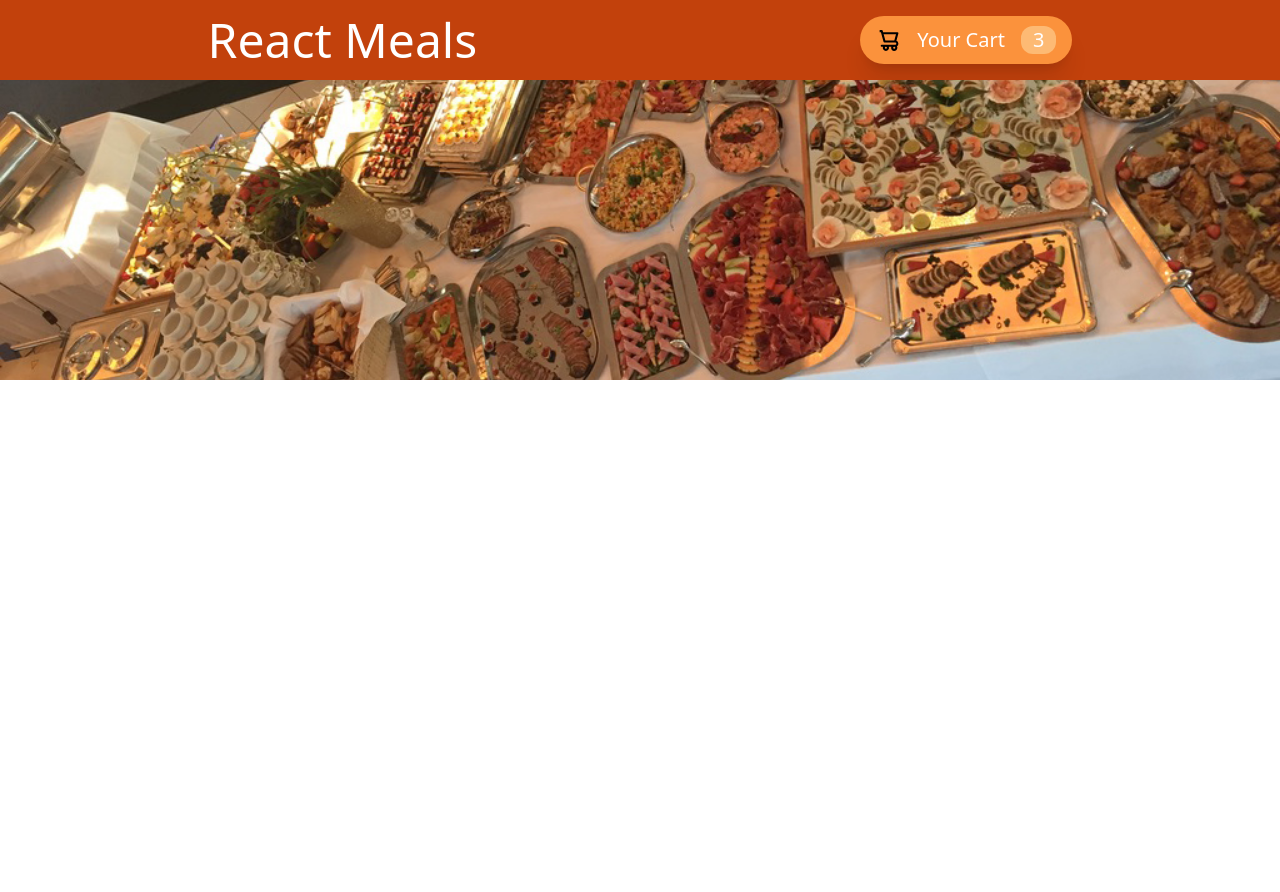
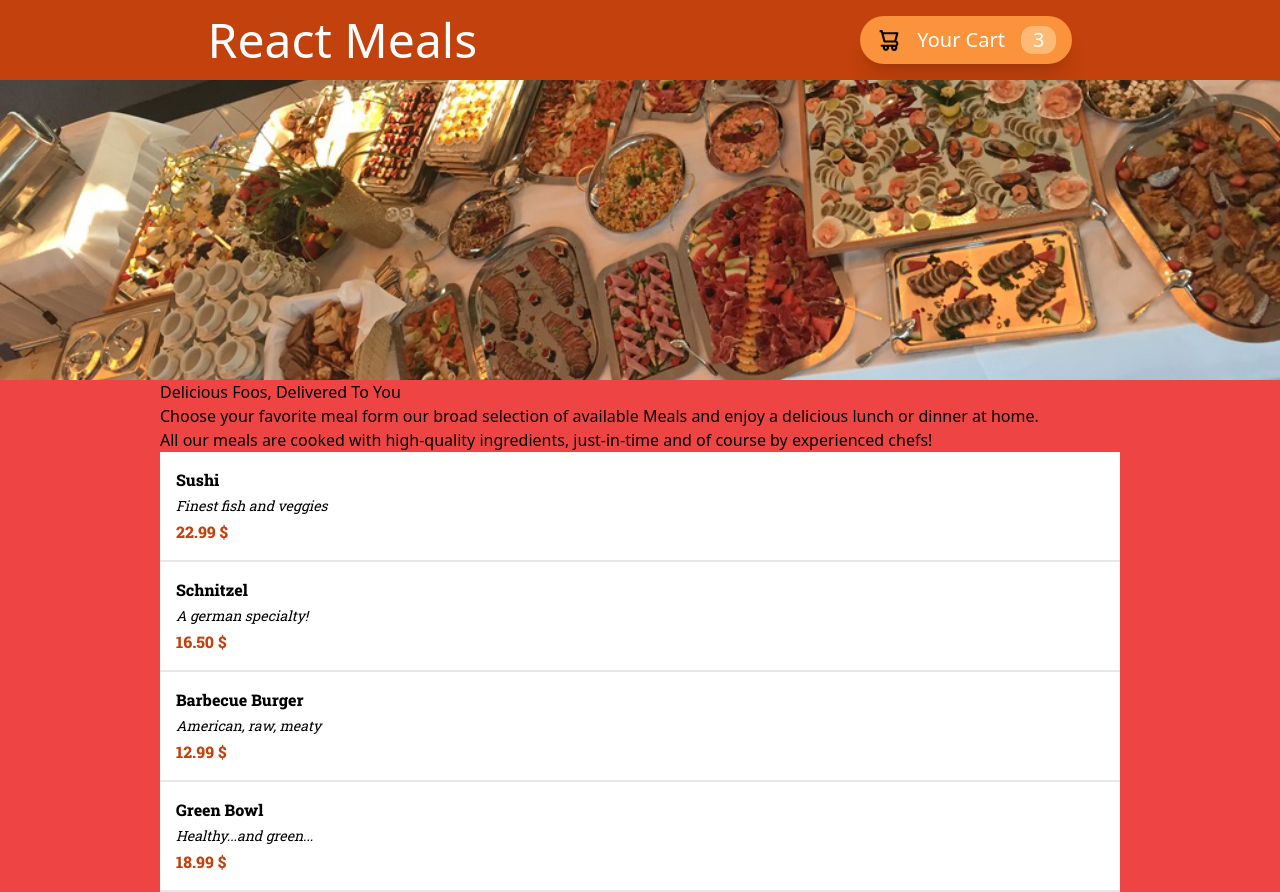
Before and after one commit to zrvnarmarin/Foodify-App, a React (Vite) app in the folder test-react/: page / in a window 1280 px wide. Before the commit the page ends 800 px from the top, so only its background shows below. Built offline with nearby package versions, Linux system fonts and the light colour scheme.

Commit message:
finished desgn of main section

```diff
--- a/test-react/src/App.jsx
+++ b/test-react/src/App.jsx
@@ -236,12 +236,16 @@
 
 import React, { createContext, useContext, useState } from "react";
 import Header from "./components/Layout/Header";
+import Meals from "./components/Meals/Meals";
 
 const App = () => {
 	return(
-		<>
+		<div className="bg-gray-700">
 			<Header />
-		</>
+			<main className="bg-red-500 flex items-center justify-center">
+				<Meals />
+			</main>
+		</div>
 	)
 }
 
--- /dev/null
+++ b/test-react/src/components/Meals/AvailableMeals.jsx
@@ -0,0 +1,22 @@
+import React from 'react'
+import { meals } from '../../data/meals'
+import Meal from './Meal.jsx'
+import Card from '../UI/Card'
+
+const AvailableMeals = () => {
+  return (
+    <div>
+        {meals.map(meal => {
+        return <ul key={meal.id} className='flex flex-col border-b-2 bg-white p-4'>
+            <Meal
+                id={meal.id}
+                name={meal.name}
+                description={meal.description}
+                price={meal.price}
+            />
+        </ul>
+    })}</div>
+  )
+}
+
+export default AvailableMeals
--- /dev/null
+++ b/test-react/src/components/Meals/Meal.jsx
@@ -0,0 +1,13 @@
+import React from 'react'
+
+const Meal = ({ id, name, description, price }) => {
+  return (
+    <li className='font-robotoSlab flex flex-col gap-1'>
+        <h3 className='font-semibold'>{name}</h3>
+        <div className='italic text-sm'>{description}</div>
+        <div className='font-semibold text-orange-700'>{price.toFixed(2)} $</div>
+    </li>
+  )
+}
+
+export default Meal
--- /dev/null
+++ b/test-react/src/components/Meals/Meals.jsx
@@ -0,0 +1,14 @@
+import React from 'react'
+import AvailableMeals from './AvailableMeals'
+import MealsSummary from './MealsSummary'
+
+const Meals = () => {
+  return (
+    <div className='flex flex-col w-3/4 justify-center'>
+        <MealsSummary />
+        <AvailableMeals />
+    </div>
+  )
+}
+
+export default Meals
--- /dev/null
+++ b/test-react/src/components/Meals/MealsSummary.jsx
@@ -0,0 +1,18 @@
+import React from 'react'
+
+const MealsSummary = () => {
+  return (
+    <section>
+        <h2>Delicious Foos, Delivered To You</h2>
+        <p>Choose your favorite meal form our broad selection of available Meals
+            and enjoy a delicious lunch or dinner at home.
+        </p>
+        <p>
+            All our meals are cooked with high-quality ingredients, just-in-time
+            and of course by experienced chefs!
+        </p>
+    </section>
+  )
+}
+
+export default MealsSummary
--- /dev/null
+++ b/test-react/src/components/UI/Card.jsx
@@ -0,0 +1,11 @@
+import React from 'react'
+
+const Card = (props) => {
+  return (
+    <div className=''>
+        {props.children}
+    </div>
+  )
+}
+
+export default Card
--- /dev/null
+++ b/test-react/src/data/meals.js
@@ -0,0 +1,26 @@
+export const meals = [
+    {
+      id: 'm1',
+      name: 'Sushi',
+      description: 'Finest fish and veggies',
+      price: 22.99,
+    },
+    {
+      id: 'm2',
+      name: 'Schnitzel',
+      description: 'A german specialty!',
+      price: 16.5,
+    },
+    {
+      id: 'm3',
+      name: 'Barbecue Burger',
+      description: 'American, raw, meaty',
+      price: 12.99,
+    },
+    {
+      id: 'm4',
+      name: 'Green Bowl',
+      description: 'Healthy...and green...',
+      price: 18.99,
+    },
+  ];
```
